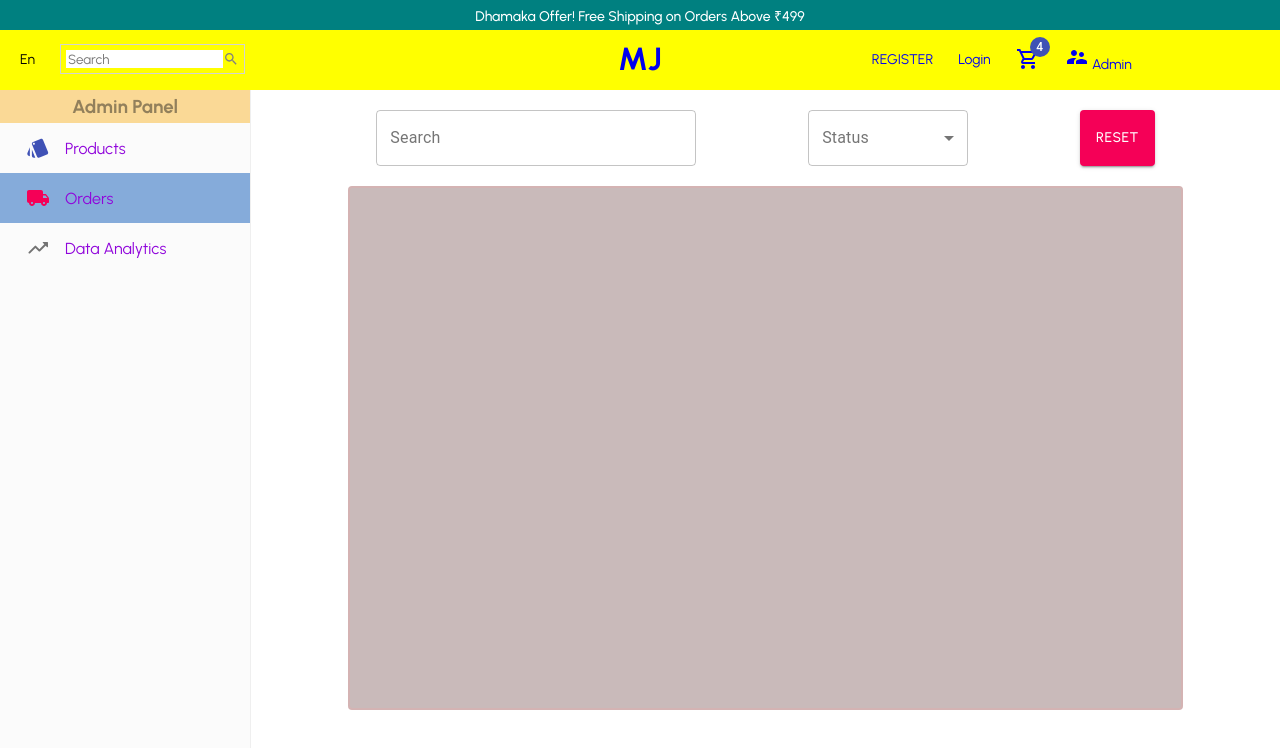
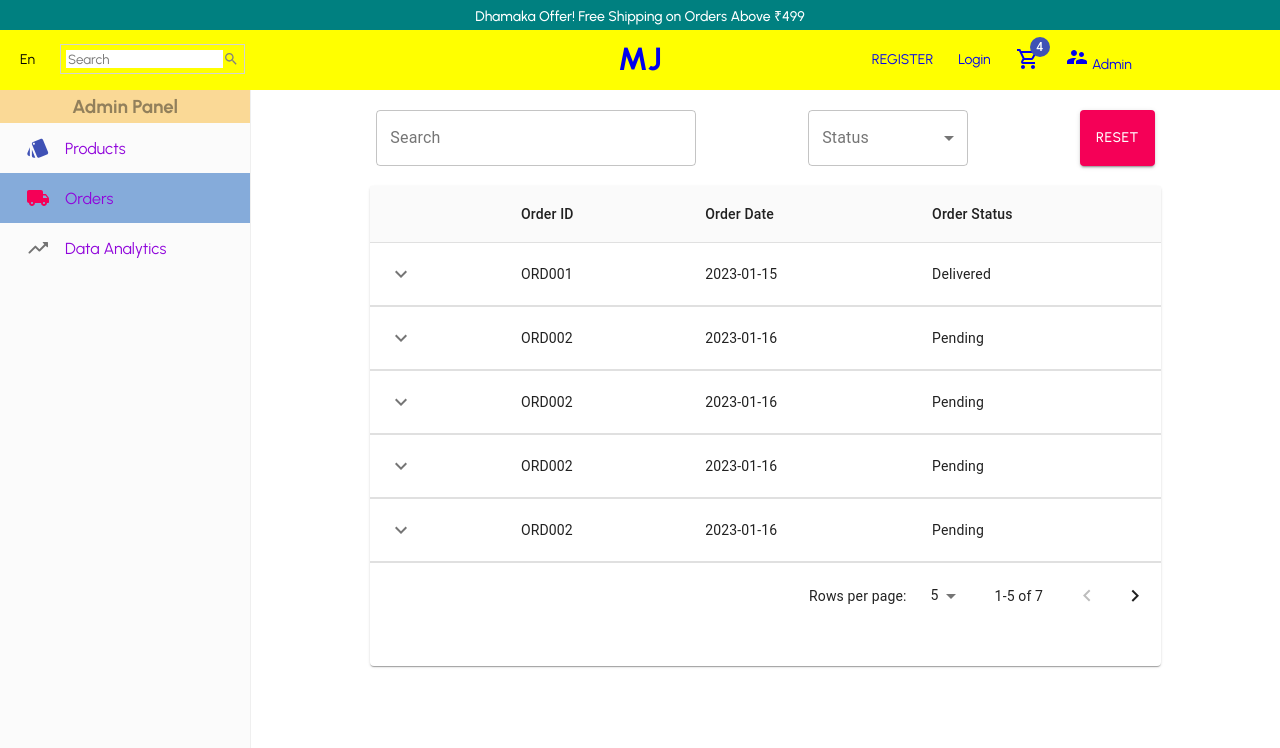
Before and after one commit to deadlock-mv/E-Commerce-Web, a React (Vite) app: page /admin in a window 1280 px wide. Both pictures are taken after a click on the link "Orders". Shown: the top 748 px of the page. Built offline with nearby package versions, Linux system fonts and the light colour scheme.

Commit message:
Admin -> Analytics start working

```diff
--- a/global.css
+++ b/global.css
@@ -95,3 +95,14 @@
   width: 30vh;
   padding: 10px;
 }
+
+.orders-collapse {
+  display: flex;
+  flex-wrap: wrap;
+}
+
+.orders-collapse > div {
+  flex: 1 1 50%; /* Each child takes up 50% of the width */
+  box-sizing: border-box;
+  padding: 8px; /* Optional: adds some padding */
+}
--- a/src/components/admincomponents/Orders.jsx
+++ b/src/components/admincomponents/Orders.jsx
@@ -1,6 +1,7 @@
 import React, { useState } from 'react';
 import { TextField, Button, Select, MenuItem, InputLabel, FormControl } from '@material-ui/core';
 import styled from "styled-components";
+import OrdersTable from './OrdersTable';
 
 
 const Orders = () => {
@@ -70,9 +71,9 @@ const Orders = () => {
         </Button>
         </div>
 
-        <Box>
-
-        </Box>
+        {/* <Box> */}
+          <OrdersTable />
+        {/* </Box> */}
     </div>
   )
 }
--- /dev/null
+++ b/src/components/admincomponents/OrdersTable.jsx
@@ -0,0 +1,119 @@
+import React, { useState } from 'react';
+import {
+  Table,
+  TableBody,
+  TableCell,
+  TableContainer,
+  TableHead,
+  TableRow,
+  Paper,
+  IconButton,
+  Collapse,
+  Box,
+  Typography,
+  TablePagination
+} from '@material-ui/core';
+import { KeyboardArrowDown, KeyboardArrowUp } from '@material-ui/icons';
+
+function createData(orderId, orderDate, orderStatus, customerId, address, productDetails, totalAmount) {
+  return { orderId, orderDate, orderStatus, customerId, address, productDetails, totalAmount };
+}
+
+const rows = [
+  createData('ORD001', '2023-01-15', 'Delivered', 'CUST001', '123 Main St, City, Country', 'Product A, Product B, Product C, Product D', '$100'),
+  createData('ORD002', '2023-01-16', 'Pending', 'CUST002', '456 Elm St, City, Country', 'Product C, Product D', '$200'),
+  createData('ORD002', '2023-01-16', 'Pending', 'CUST002', '456 Elm St, City, Country', 'Product C, Product D', '$200'),
+  createData('ORD002', '2023-01-16', 'Pending', 'CUST002', '456 Elm St, City, Country', 'Product C, Product D', '$200'),
+  createData('ORD002', '2023-01-16', 'Pending', 'CUST002', '456 Elm St, City, Country', 'Product C, Product D', '$200'),
+  createData('ORD002', '2023-01-16', 'Pending', 'CUST002', '456 Elm St, City, Country', 'Product C, Product D', '$200'),
+  createData('ORD002', '2023-01-16', 'Pending', 'CUST002', '456 Elm St, City, Country', 'Product C, Product D', '$200'),
+  // Add more rows as needed
+];
+
+const OrdersTable = () => {
+  const [openRow, setOpenRow] = useState(null);
+  const [page, setPage] = useState(0);
+  const [rowsPerPage, setRowsPerPage] = useState(5);
+
+  const handleRowClick = (orderId) => {
+    setOpenRow(openRow === orderId ? null : orderId);
+  };
+
+  const handleChangePage = (event, newPage) => {
+    setPage(newPage);
+  };
+
+  const handleChangeRowsPerPage = (event) => {
+    setRowsPerPage(parseInt(event.target.value, 10));
+    setPage(0);
+  };
+
+  return (
+    <Paper style={{width: "80%", height: "60vh", display: 'flex', flexDirection: 'column'}}>
+      <TableContainer style={{maxHeight: "80%", overflowY: "auto", flex:1}}>
+        <Table stickyHeader aria-label="sticky table">
+          <TableHead>
+            <TableRow>
+              <TableCell />
+              <TableCell>Order ID</TableCell>
+              <TableCell>Order Date</TableCell>
+              <TableCell>Order Status</TableCell>
+            </TableRow>
+          </TableHead>
+          <TableBody>
+            {rows.slice(page * rowsPerPage, page * rowsPerPage + rowsPerPage).map((row) => (
+              <React.Fragment key={row.orderId}>
+                <TableRow>
+                  <TableCell>
+                    <IconButton size="small" onClick={() => handleRowClick(row.orderId)}>
+                      {openRow === row.orderId ? <KeyboardArrowUp /> : <KeyboardArrowDown />}
+                    </IconButton>
+                  </TableCell>
+                  <TableCell>{row.orderId}</TableCell>
+                  <TableCell>{row.orderDate}</TableCell>
+                  <TableCell>{row.orderStatus}</TableCell>
+                </TableRow>
+                <TableRow>
+                  <TableCell style={{ paddingBottom: 0, paddingTop: 0 }} colSpan={6}>
+                    <Collapse in={openRow === row.orderId} timeout="auto" unmountOnExit>
+                    <div style={{ margin: '10px 0' }}>
+                        <Typography variant="h6" style={{ color: "#db6060" }} gutterBottom component="div">
+                          Order Details
+                        </Typography>
+                        <div className="orders-collapse">
+                          <div>
+                            <Typography><span style={{ fontWeight: 'bold' }}>Customer ID:</span> {row.customerId}</Typography>
+                          </div>
+                          <div>
+                            <Typography><span style={{ fontWeight: 'bold' }}>Address:</span> {row.address}</Typography>
+                          </div>
+                          <div>
+                            <Typography><span style={{ fontWeight: 'bold' }}>Product Details:</span> {row.productDetails}</Typography>
+                          </div>
+                          <div>
+                            <Typography><span style={{ fontWeight: 'bold' }}>Total Amount:</span> {row.totalAmount}</Typography>
+                          </div>
+                        </div>
+                      </div>
+                    </Collapse>
+                  </TableCell>
+                </TableRow>
+              </React.Fragment>
+            ))}
+          </TableBody>
+        </Table>
+      </TableContainer>
+      <TablePagination style={{ bottom: "5px"}}
+        rowsPerPageOptions={[5, 10, 25]}
+        component="div"
+        count={rows.length}
+        rowsPerPage={rowsPerPage}
+        page={page}
+        onPageChange={handleChangePage}
+        onRowsPerPageChange={handleChangeRowsPerPage}
+      />
+    </Paper>
+  );
+};
+
+export default OrdersTable;
```
